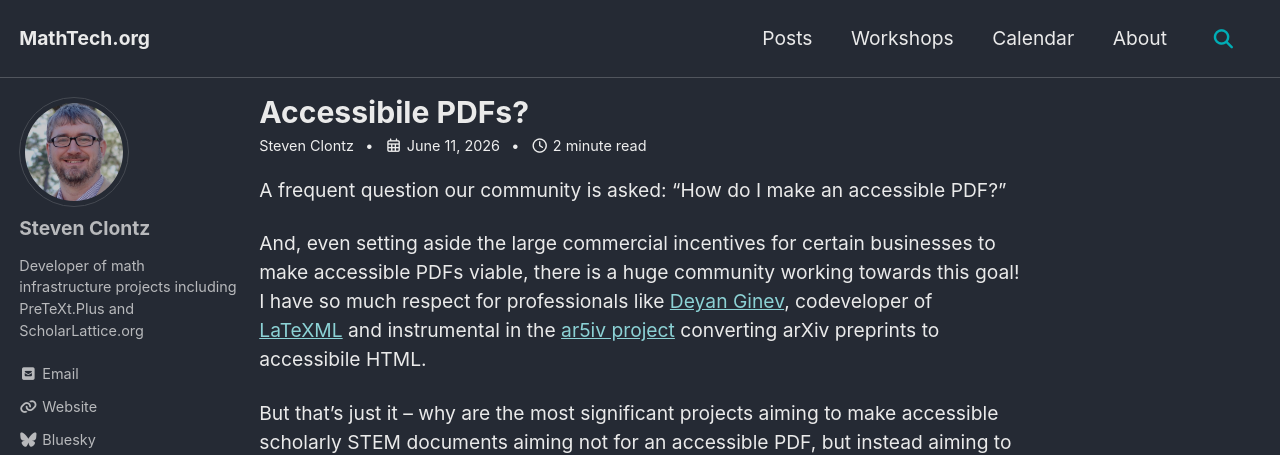
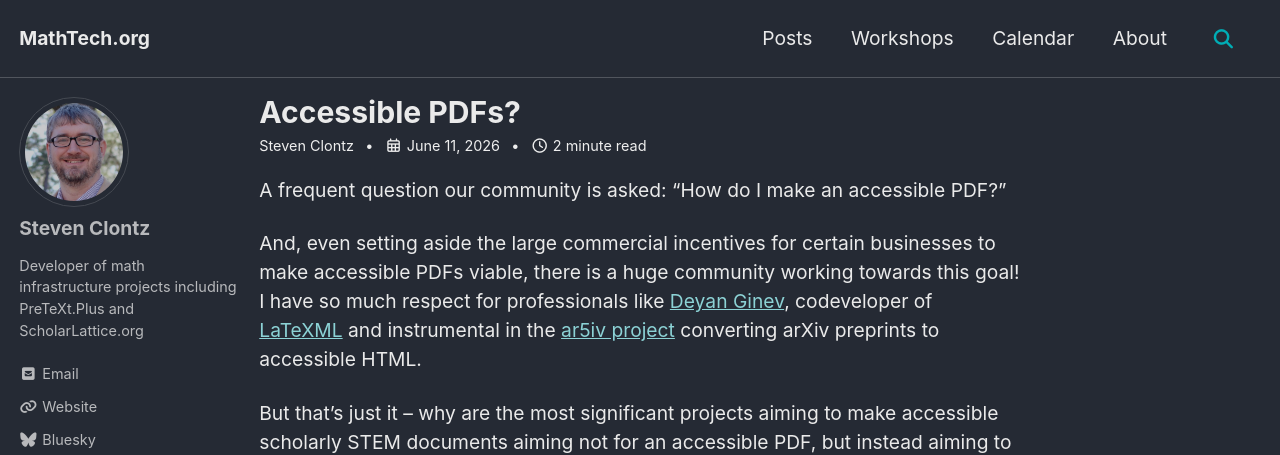
Before and after one commit to mathtechorg/mathtechorg.github.io, a Jekyll site: the page built from _posts/2026-06-11-accessible-pdf-question.md, in a window 1280 px wide and 900 px high. Shown: the top 455 px of the window. Built offline with Jekyll 4.4.1, drawn with Linux system fonts in a browser that asks for light colours; cached includes are drawn as plain includes; comment, search, counter and statistics services are not loaded.

Commit message:
fix two misspellings in accessible pdf post (#133)

```diff
--- a/_posts/2026-06-11-accessible-pdf-question.md
+++ b/_posts/2026-06-11-accessible-pdf-question.md
@@ -1,5 +1,5 @@
 ---
-title: Accessibile PDFs?
+title: Accessible PDFs?
 tags: accessibility pdf html
 authors:
 - clontz
@@ -12,7 +12,7 @@ And, even setting aside the large commercial incentives for certain businesses t
 there is a huge community working towards this goal! I have so much respect for professionals
 like [Deyan Ginev](https://kwarc.info/people/dginev/), codeveloper of [LaTeXML](https://github.com/brucemiller/LaTeXML/)
 and instrumental in the [ar5iv project](https://ar5iv.labs.arxiv.org/) converting arXiv preprints
-to accessibile HTML.
+to accessible HTML.
 
 But that's just it -- why are the most significant projects aiming to make accessible scholarly STEM documents
 aiming not for an accessible PDF, but instead aiming to help authors create accessible HTML?
```
